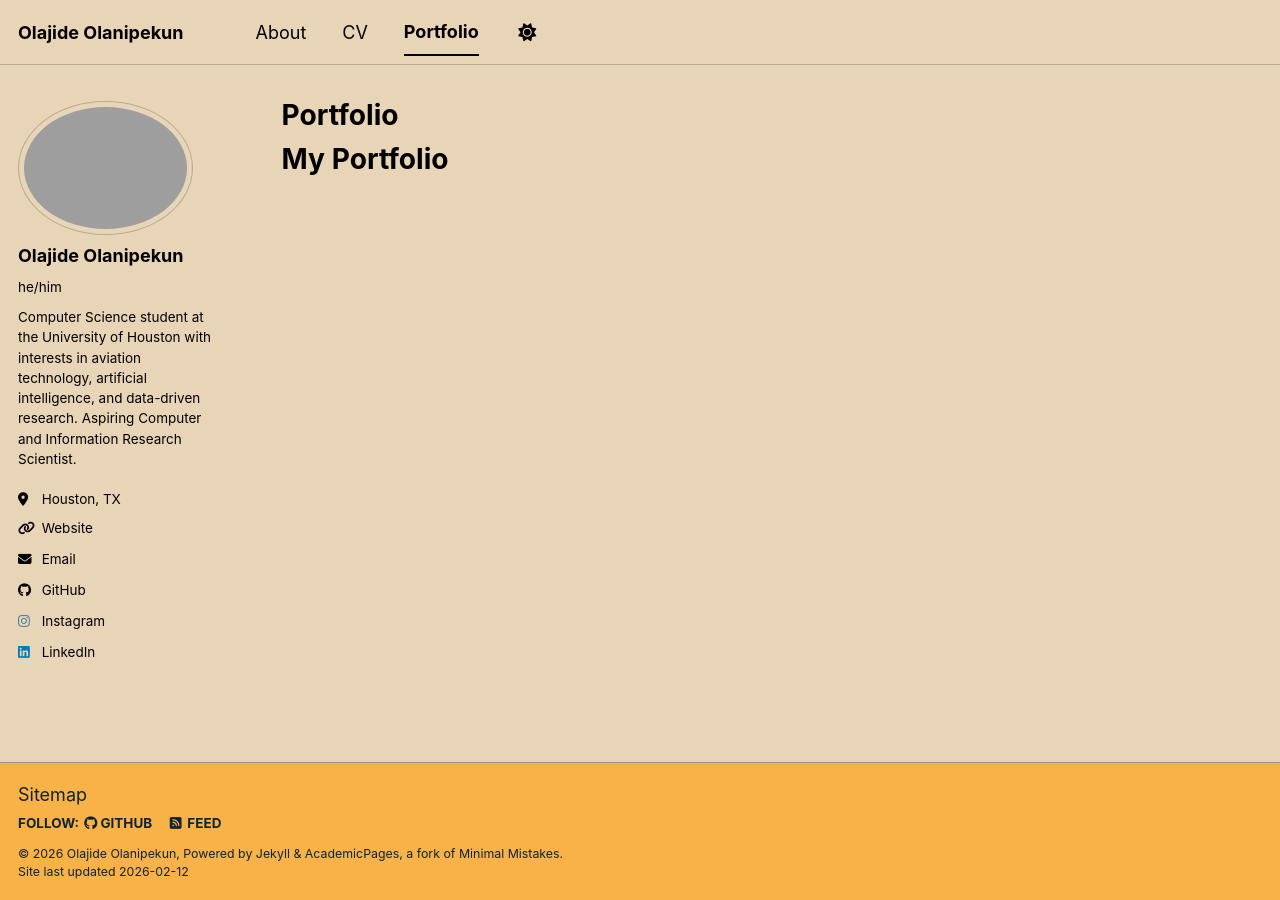
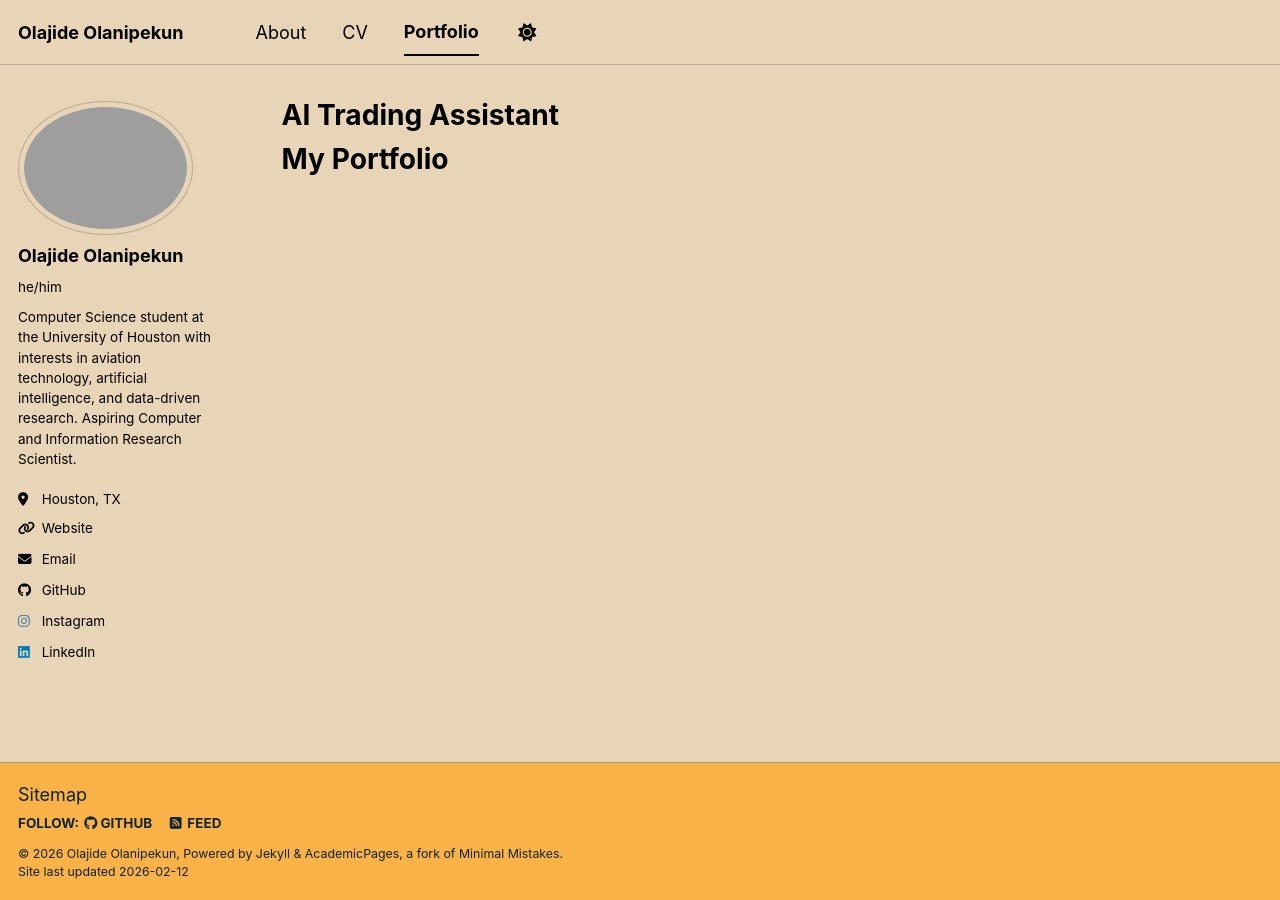
Before and after one commit to SamsonDoski/Olajide_Olanipekun, a Jekyll site: the page built from _pages/portfolio.html, in a window 1280 px wide. Built offline with Jekyll 4.4.1, drawn with Linux system fonts in a browser that asks for light colours; a script bundle is joined from its source files by our own code; library files that are not in the unit come from our copies.

Commit message:
Revise portfolio page for AI Trading Assistant
Updated portfolio page to reflect new project details.

```diff
--- a/_pages/portfolio.html
+++ b/_pages/portfolio.html
@@ -1,16 +1,19 @@
 ---
-layout: archive
-title: "Portfolio"
-permalink: /portfolio/
-author_profile: true
+title: "AI Trading Assistant"
+layout: single
+teaser: "trading-assistant.png" # optional
+github: "https://github.com/SamsonDoski/Trading_Assistant"
 ---
 
+
 {% include analytics.html %}
-
 
 <h1>My Portfolio</h1>
 <ul>
   {% for project in site.portfolio %}
-    <li><a href="{{https://github.com/SamsonDoski/Trading_Assistant}}">{{ AI Trading Assistant }}</a></li>
+    <li>
+      <a href="{{ project.github }}">{{ project.title }}</a>
+      <p>{{ project.content | markdownify }}</p>
+    </li>
   {% endfor %}
 </ul>
```
